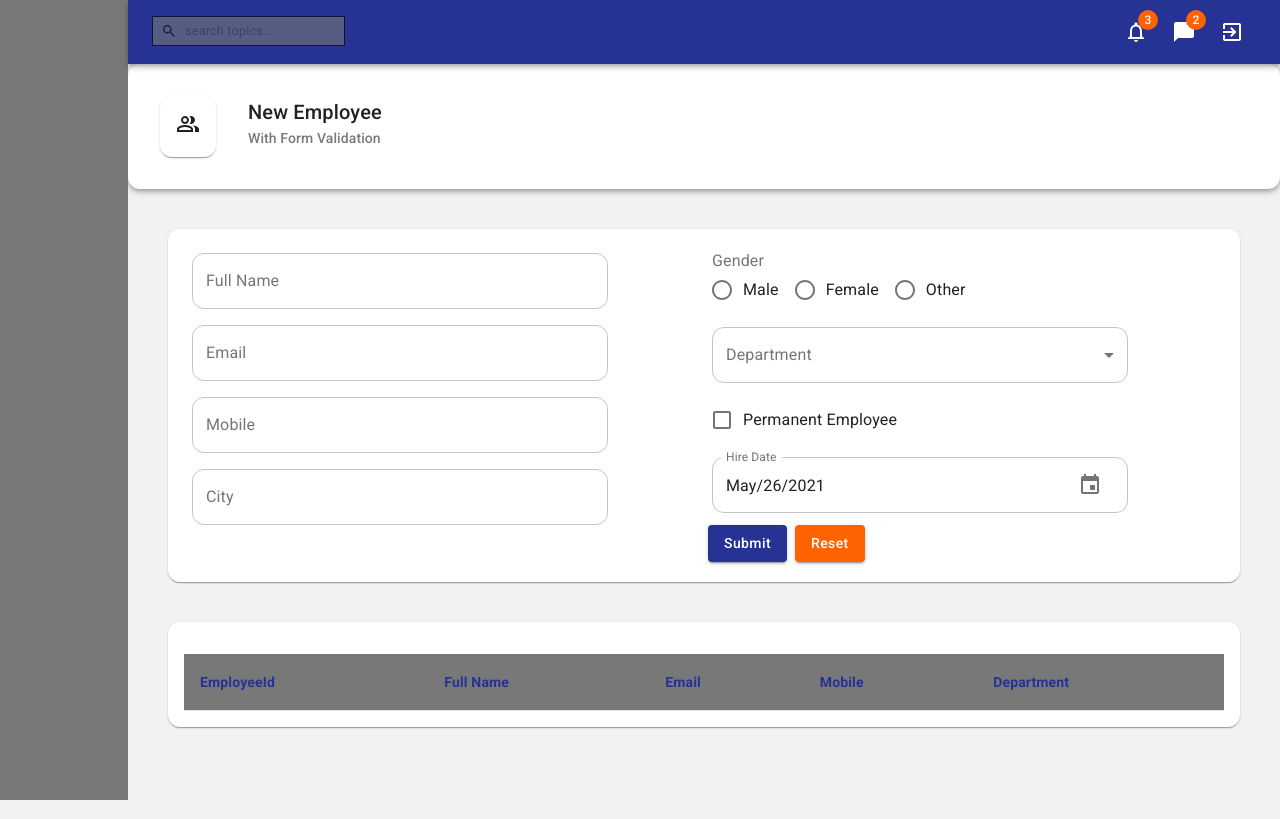
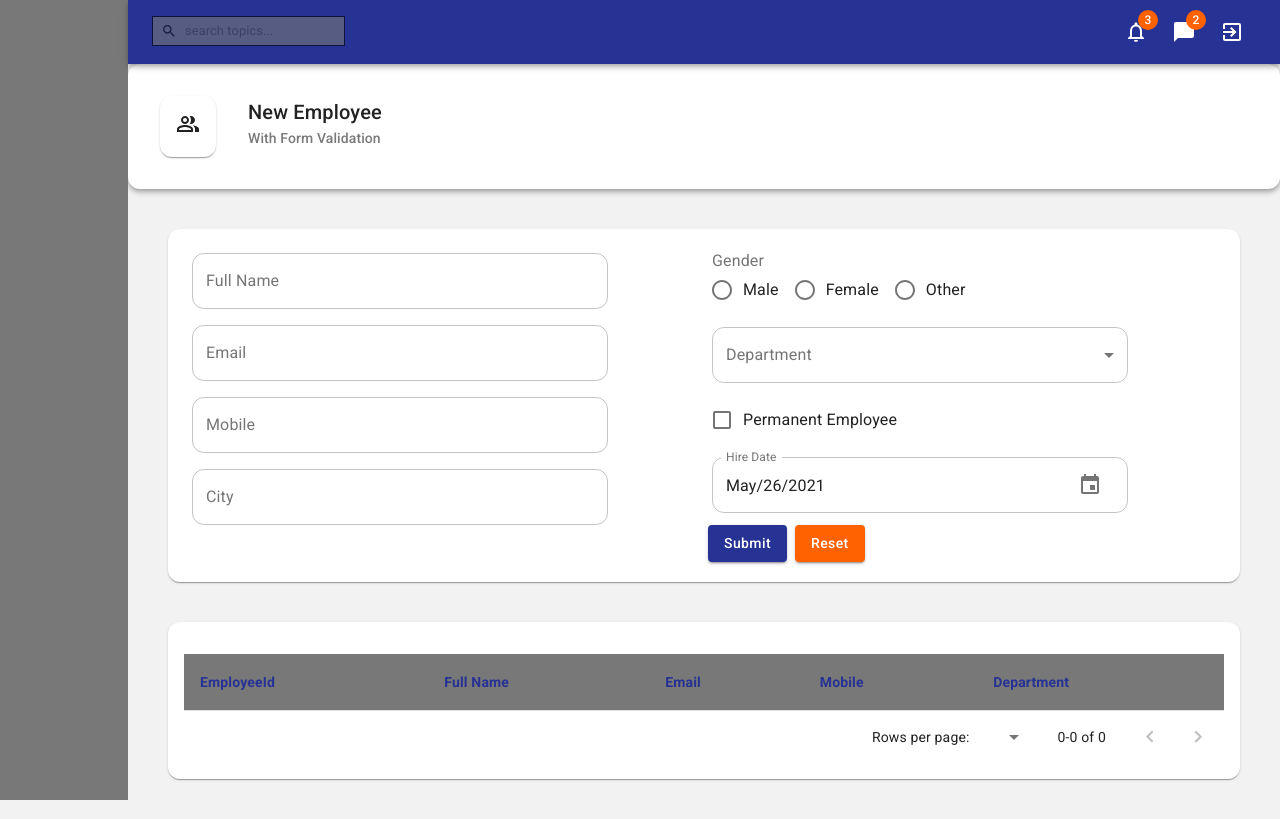
Before and after one commit to AmarnathN/material-ui-react, a React (Create React App) app: page / in a window 1280 px wide. Built offline with nearby package versions, Linux system fonts and the light colour scheme.

Commit message:
Adding Pagination and rows perpage feature to table

```diff
--- a/src/components/controlsHandlers/useTable.js
+++ b/src/components/controlsHandlers/useTable.js
@@ -1,5 +1,13 @@
-import { makeStyles, Table, TableCell, TableHead as MuiTableHead, TableRow } from "@material-ui/core";
-import React from "react";
+import {
+  makeStyles,
+  Table,
+  TableCell,
+  TableHead as MuiTableHead,
+  TablePagination as MuiTablePagination,
+  TableRow,
+  TableSortLabel,
+} from "@material-ui/core";
+import React, { useState } from "react";
 
 const useStyles = makeStyles((theme) => ({
   table: {
@@ -18,6 +26,28 @@ const useStyles = makeStyles((theme) => ({
 
 const useTable = (records, headers) => {
   const classes = useStyles();
+
+  const pages = [5, 10, 25];
+  const [page, setPage] = useState(0);
+  const [rowsPerPage, setRowsPerPage] = useState(pages[page]);
+  const [order, setOrder] = useState();
+  const [orderBy, setOrderBy] = useState();
+
+  const handleSortRequest = () => {};
+
+  const handlePageChange = (event, newPage) => {
+    setPage(newPage);
+  };
+
+  const handleChangeRowsPerPage = (event) => {
+    setRowsPerPage(Number.parseInt(event.target.value, 10));
+    setPage(0);
+  };
+
+  const recordsAfterPagingAndSorting = () => {
+    return records.slice(page * rowsPerPage, (page + 1) * rowsPerPage);
+  };
+
   const TableContainer = (props) => {
     return <Table className={classes.table}>{props.children}</Table>;
   };
@@ -33,7 +63,21 @@ const useTable = (records, headers) => {
       </MuiTableHead>
     );
   };
-  return { TableContainer, TableHead };
+
+  const TablePagination = () => {
+    return (
+      <MuiTablePagination
+        component="div"
+        count={records.length}
+        rowsPerPage={rowsPerPage}
+        page={page}
+        onChangePage={handlePageChange}
+        onChangeRowsPerPage={handleChangeRowsPerPage}
+      ></MuiTablePagination>
+    );
+  };
+
+  return { TableContainer, TableHead, TablePagination, recordsAfterPagingAndSorting };
 };
 
 export default useTable;
--- a/src/pages/employee/Employees.js
+++ b/src/pages/employee/Employees.js
@@ -24,7 +24,7 @@ const HeadCells = [
 const Employees = () => {
   const classes = useStyles();
   const [records, setRecords] = useState(getAllEmployees());
-  const { TableContainer, TableHead } = useTable(records, HeadCells);
+  const { TableContainer, TableHead, TablePagination, recordsAfterPagingAndSorting } = useTable(records, HeadCells);
   return (
     <div>
       <PageHeader title="New Employee" description="With Form Validation" icon={<PeopleAltOutlinedIcon />} />
@@ -35,7 +35,7 @@ const Employees = () => {
         <TableContainer>
           <TableHead />
           <TableBody>
-            {records.map((record, index) => {
+            {recordsAfterPagingAndSorting().map((record, index) => {
               return (
                 <TableRow key={index}>
                   <TableCell>{record.id}</TableCell>
@@ -48,6 +48,7 @@ const Employees = () => {
             })}
           </TableBody>
         </TableContainer>
+        <TablePagination />
       </Paper>
     </div>
   );
```
